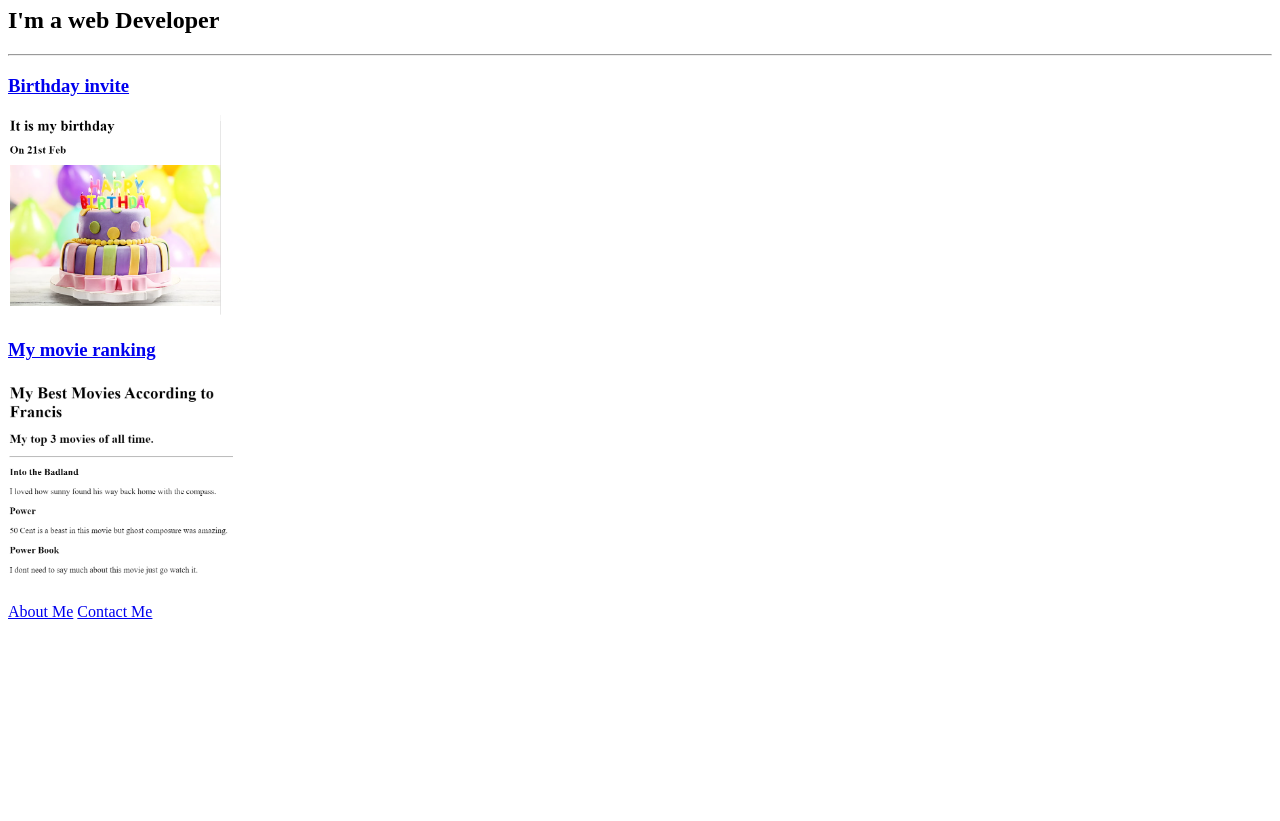
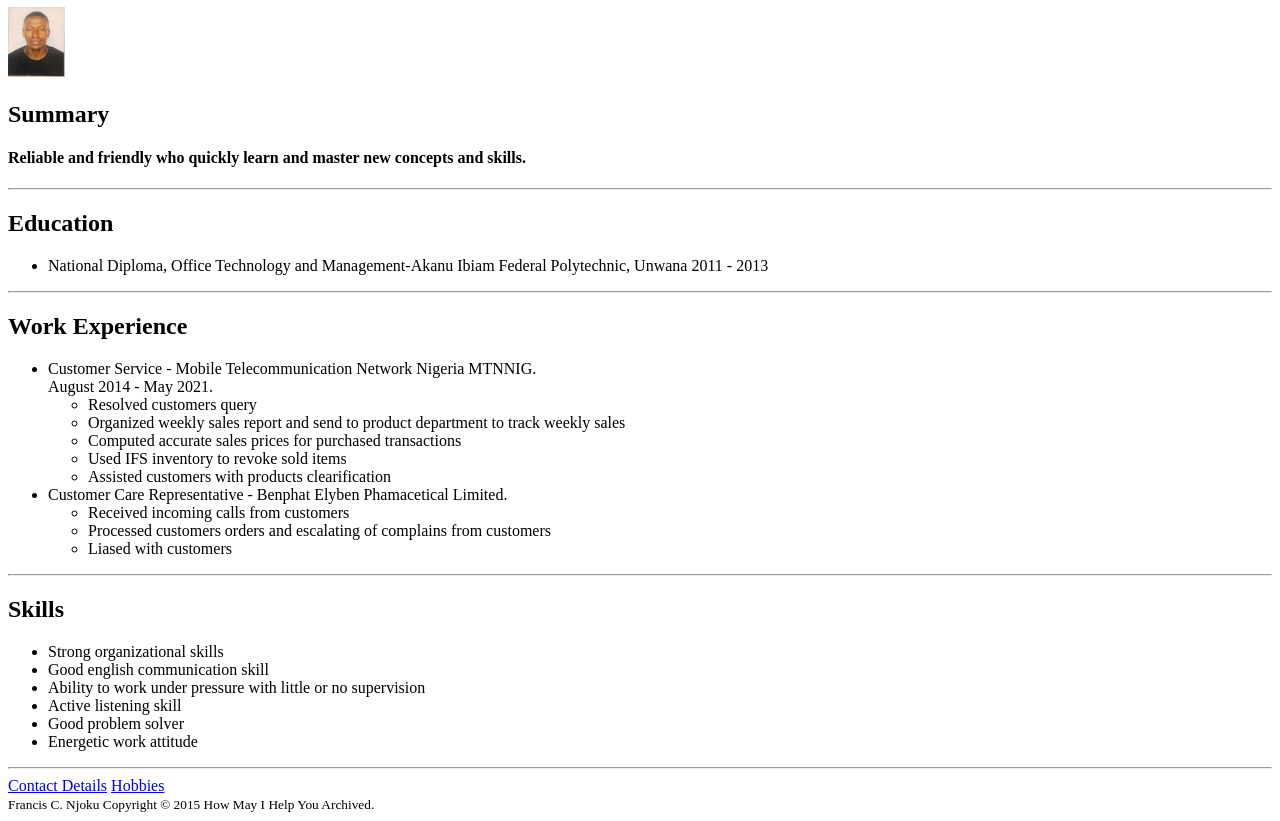
Before and after one commit to francinj/html.portfolio, a plain HTML site: page index.html in a window 1280 px wide. Shown: the part 73-894 px from the top of the page. Before the commit the page ends 800 px from the top, so only its background shows below. Drawn offline with Linux system fonts and the light colour scheme.

Commit message:
Add files via upload

```diff
--- a/index.html
+++ b/index.html
@@ -1,18 +1,55 @@
 <!DOCTYPE html>
 <html lang="eng">
-    <head>
-        <meta charset="UTF-8">
-        <title> Francis' Portfolio></title>
-    </head>
-    <body>
-        <h1>Francis Njoku's Portfolio</h1>
-        <h2>I'm a web Developer</h2>
-        <hr />
-        <h3><a href="./public/birthday-invite.html">Birthday invite</a></h3>
-        <h3><img src="./assets/My Birthday.png" height="200" alt="Birthday invite and a cake with candle on it"/></h3>
-        <h3><a href="./public/movie-ranking.html">My movie ranking</a></h3>
-        <h3><img src="./assets/images/My movie ranking.png" height="200" alt="movie-ranking"/></h3>
-        <a href="./public/about.html">About Me</a>
-        <a href="./public/contact.html">Contact Me</a>
-    </body>
-</html>
+
+<head>
+    <meta charset="UTF-8">
+    <title>My Resume</title>
+</head>
+
+<h1>Francis C. Njoku</h1>
+<img src="./Frank's photo.jpeg" height="70" alt="Passport photograph"/>
+<h2>Summary</h2>
+<h4>Reliable and friendly who quickly learn and master new concepts and skills.</h4>
+<hr />
+<h2>Education</h2>
+<ul>
+    <li>National Diploma, Office Technology and Management-Akanu Ibiam Federal Polytechnic, Unwana 2011 - 2013</li>
+</ul>
+<hr />
+<h2>Work Experience</h2>
+<ul>
+    <li>Customer Service - Mobile Telecommunication Network Nigeria MTNNIG.</li>
+    August 2014 - May 2021.
+    <ul>
+        <li>Resolved customers query</li>
+        <li>Organized weekly sales report and send to product department to track weekly sales</li>
+        <li>Computed accurate sales prices for purchased transactions</li>
+        <li>Used IFS inventory to revoke sold items</li>
+        <li>Assisted customers with products clearification</li>
+    </ul>
+    <li>Customer Care Representative - Benphat Elyben Phamacetical Limited.</li>
+    <ul>
+        <li>Received incoming calls from customers</li>
+        <li>Processed customers orders and escalating of complains from customers</li>
+        <li>Liased with customers</li>
+    </ul>
+</ul>
+<hr />
+<h2>Skills</h2>
+<ul>
+    <li>Strong organizational skills</li>
+    <li>Good english communication skill</li>
+    <li>Ability to work under pressure with little or no supervision</li>
+    <li>Active listening skill</li>
+    <li>Good problem solver</li>
+    <li>Energetic work attitude</li>
+</ul>
+<hr >
+<a href="./contact.html">Contact Details</a>
+<a href="./hobbie.html">Hobbies</a>
+<footer>
+    <small>
+        Francis C. Njoku
+        Copyright © 2015 How May I Help You Archived.
+    </small>
+</footer>
```
Also changed, not shown: contact.html (added, +9 -0 lines), hobbie.html (added, +7 -0 lines), Frank's photo.jpeg (added).
